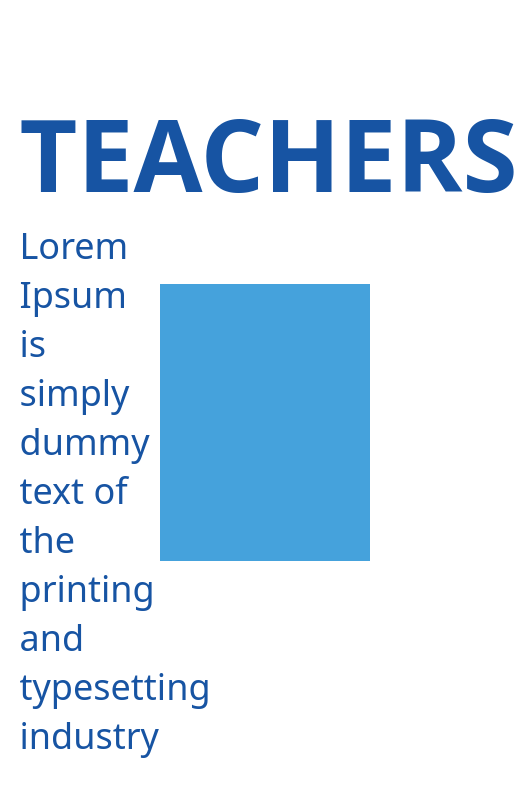
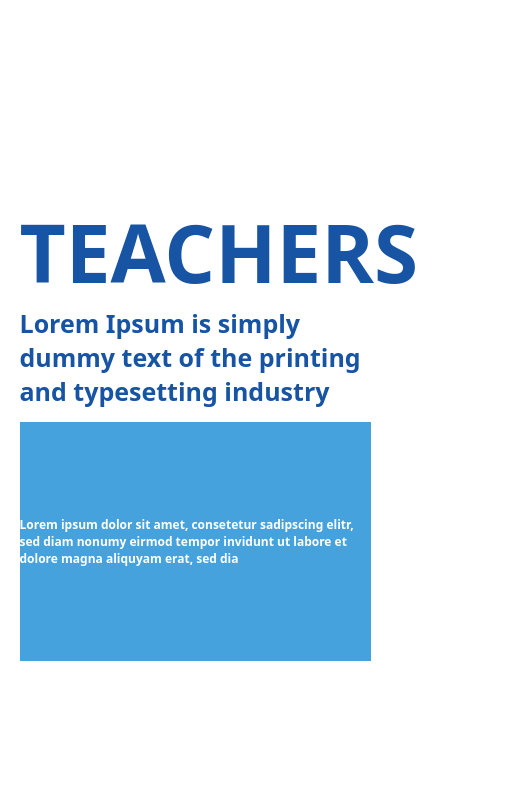
Before and after one commit to DulanjanaLakshan/CANNDO, a plain HTML site: page demo.html in a window 390 px wide. Shown: the whole page, 518 px wide, since content can reach past the window. Drawn offline with Linux system fonts and the light colour scheme.

Commit message:
update teachers about panal

```diff
--- a/assets/css/responsive.css
+++ b/assets/css/responsive.css
@@ -10,6 +10,26 @@
     }
     .about_des p{
         font-size: 14px;
+    }
+    .teachers_panal h1{
+        font-size: 50px;
+    }
+    .teachers_panal p{
+        font-size: 15px;
+    }
+    .lorem_panal p{
+        font-size: 12px;
+        width: 650px;
+    }
+    .teachers{
+        flex-direction: column;
+        height: 477px;
+    }
+    .teachers_panal{
+        width: 100%;
+    }
+    .lorem_panal{
+        width: 100%;
     }
 }
 
@@ -168,3 +188,15 @@
         margin-top: 15px;
     }
 }
+@media only screen and (max-width: 1412px){
+    .teachers_panal h1{
+        font-size: 80px;
+    }
+    .teachers_panal p{
+        font-size: 25px;
+    }
+    .lorem_panal p{
+        font-size: 12px;
+        width: 650px;
+    }
+}
--- a/assets/css/style.css
+++ b/assets/css/style.css
@@ -206,9 +206,11 @@
     background-color: #45A2DC;
     display: flex;
     justify-content: center;
+    align-items: center;
 }
 .teachers_panal h1,p{
     color: #1754A3;
+    font-weight: bold;
 }
 .teachers_panal h1{
     font-size: 100px;
@@ -216,3 +218,8 @@
 .teachers_panal p{
     font-size: 36px;
 }
+.lorem_panal p{
+    color: white;
+    width: 70%;
+    font-size: 14px;
+}
--- a/demo.html
+++ b/demo.html
@@ -29,7 +29,10 @@
             <h1>TEACHERS</h1>
             <p>Lorem Ipsum is simply dummy text of the printing and typesetting industry</p>
         </div>
-        <div class="lorem_panal"></div>
+        <div class="lorem_panal">
+            <p>Lorem ipsum dolor sit amet, consetetur sadipscing elitr, sed diam nonumy eirmod tempor invidunt ut
+                labore et dolore magna aliquyam erat, sed dia</p>
+        </div>
     </section>
 </body>
 
```
Also changed, not shown: index.html (+4 -1 lines).
